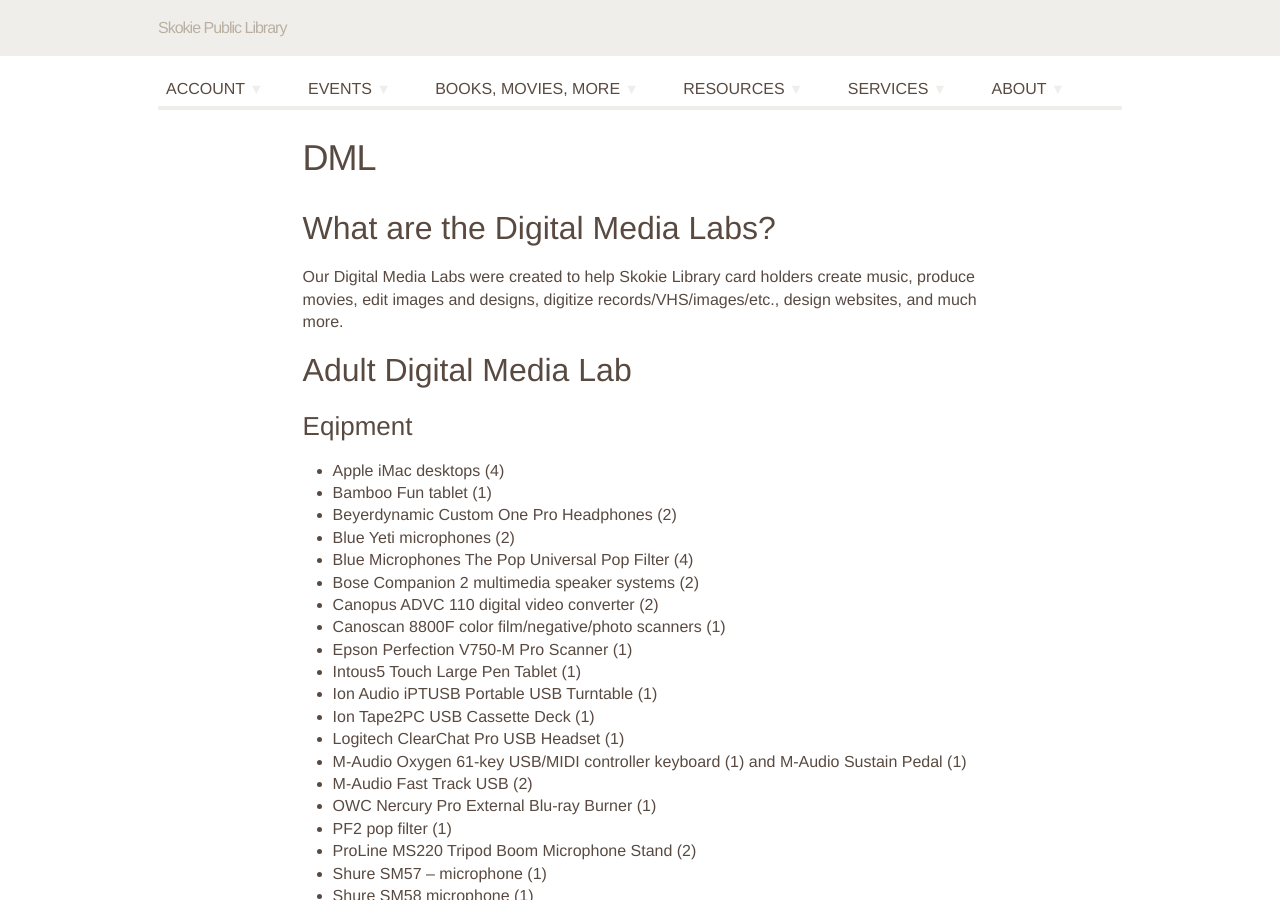
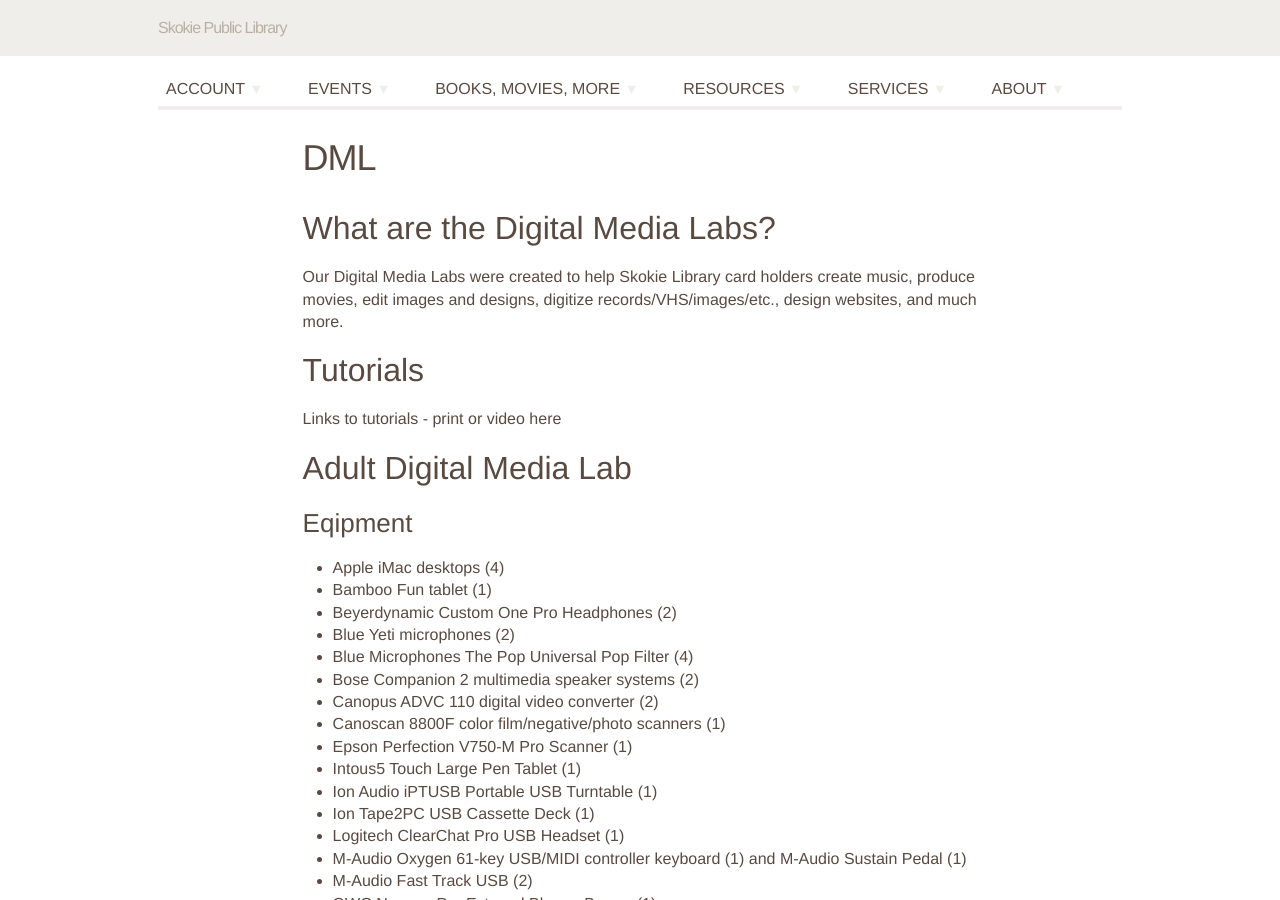
Before and after one commit to skokielibrary/spl-content, a Jekyll site: the page built from _content/mick/services--learning-labs--dml.markdown, in a window 1280 px wide and 900 px high. Built offline with Jekyll 4.4.1, drawn with Linux system fonts in a browser that asks for light colours; some web fonts are replaced.

Commit message:
Updated services--learning-labs--dml.markdown

```diff
--- a/_content/mick/services--learning-labs--dml.markdown
+++ b/_content/mick/services--learning-labs--dml.markdown
@@ -6,6 +6,8 @@ published: true
 
 ##What are the Digital Media Labs?
 Our Digital Media Labs were created to help Skokie Library card holders create music, produce movies, edit images and designs, digitize records/VHS/images/etc., design websites, and much more.
+##Tutorials
+Links to tutorials - print or video here
 ##Adult Digital Media Lab
 ###Eqipment
 - Apple iMac desktops (4)
```
